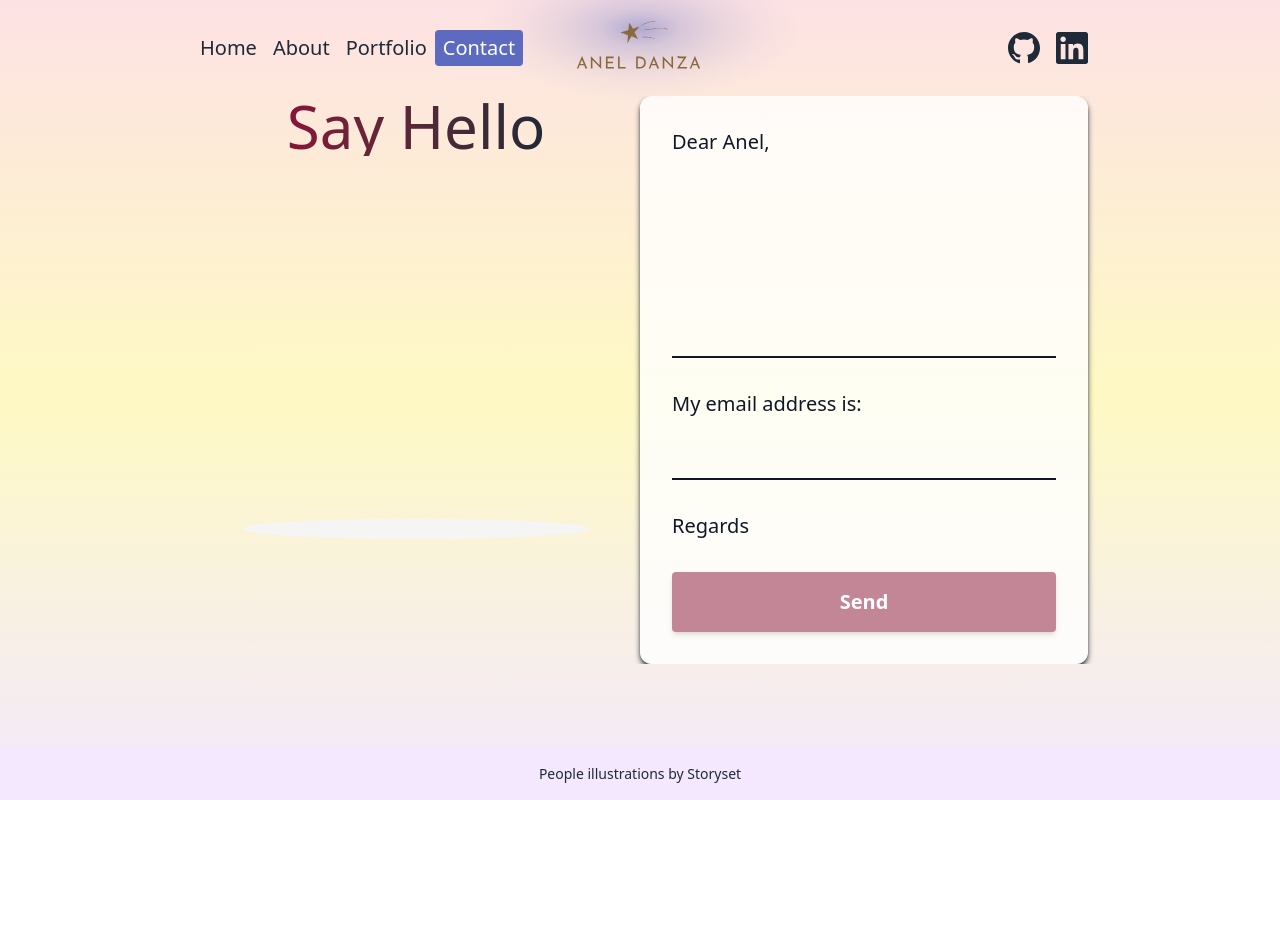
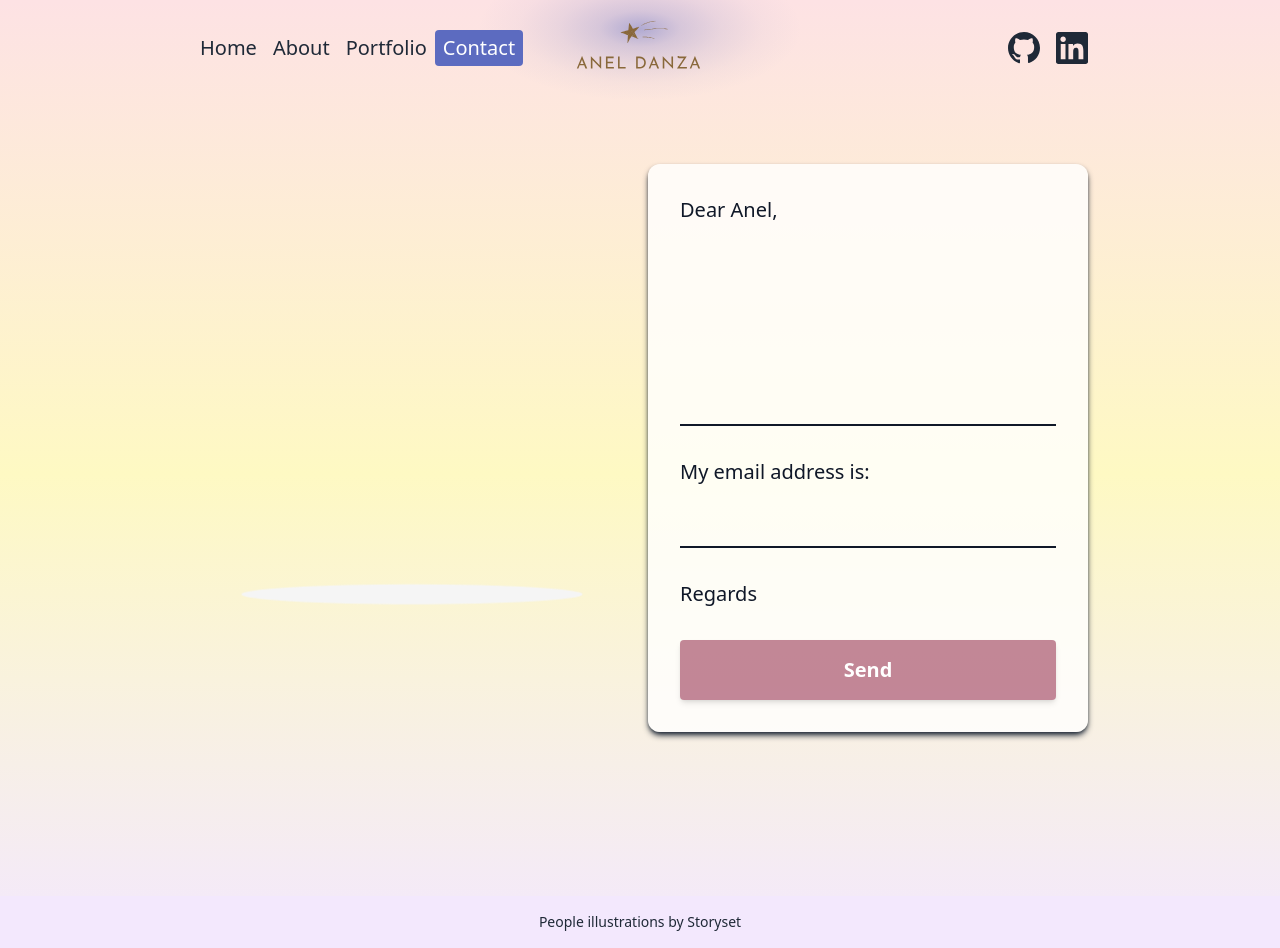
Before and after one commit to aneldanza/personal-portfolio, a React (Vite) app: page /contact in a window 1280 px wide. Before the commit the page ends 800 px from the top, so only its background shows below. Built offline with nearby package versions, Linux system fonts and the light colour scheme.

Commit message:
update styling of contact page

```diff
--- a/src/components/contact/Contact.tsx
+++ b/src/components/contact/Contact.tsx
@@ -6,12 +6,12 @@ import ContactMeAnimation from "./ContactMeAnimation";
 const Contact = () => {
   return (
     <AnimatedPageWrapper>
-      <div className="h-full flex flex-col lg:flex-row app-container overflow-scroll relative">
-        <div className="h-1/5 md:h-1/4 lg:h-full lg:w-1/2 flex lg:flex-col gap-4 items-center justify-center text-6xl">
+      <div className="h-full min-h-screen flex flex-col gap-4 lg:flex-row   lg:items-center app-container overflow-scroll pb-24 pt-10 lg:pt-0">
+        <div className="lg:h-full lg:w-1/2 flex lg:flex-col gap-4 items-center justify-center text-2xl lg:text-6xl">
           <ContactMeAnimation />
         </div>
 
-        <div className="h-5/6 md:h-3/4 lg:h-full lg:w-1/2  flex items-start lg:items-center  justify-center sticky top-0">
+        <div className="lg:h-full lg:w-1/2  flex flex-grow items-start lg:items-center  justify-center">
           <ContactForm />
         </div>
       </div>
--- a/src/components/contact/ContactMeAnimation.tsx
+++ b/src/components/contact/ContactMeAnimation.tsx
@@ -48,11 +48,11 @@ const ContactMeAnimation = () => {
     }, 1000);
   }, []);
   return (
-    <div className="w-full h-full flex lg:flex-col items-center justify-center md:justify-between lg:justify-center relative">
-      <div className="lg:top-36 flex shrink ">
+    <div className="w-full h-full flex lg:flex-col items-center justify-center lg:justify-center">
+      <div className="lg:hidden flex shrink">
         <TypewriterTextAnimation text="Say Hello" />
       </div>
-      <div className="hidden md:flex md:shrink md:absolute md:top-0 md:right-0  lg:w-full lg:static z-30">
+      <div className="hidden lg:w-full lg:static z-30 md:block">
         <svg
           className=""
           id="freepik_stories-example"
```
